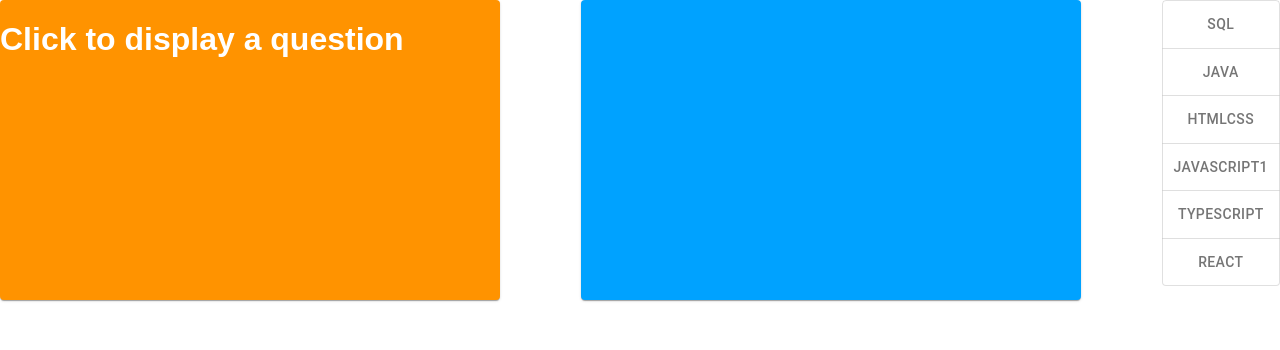
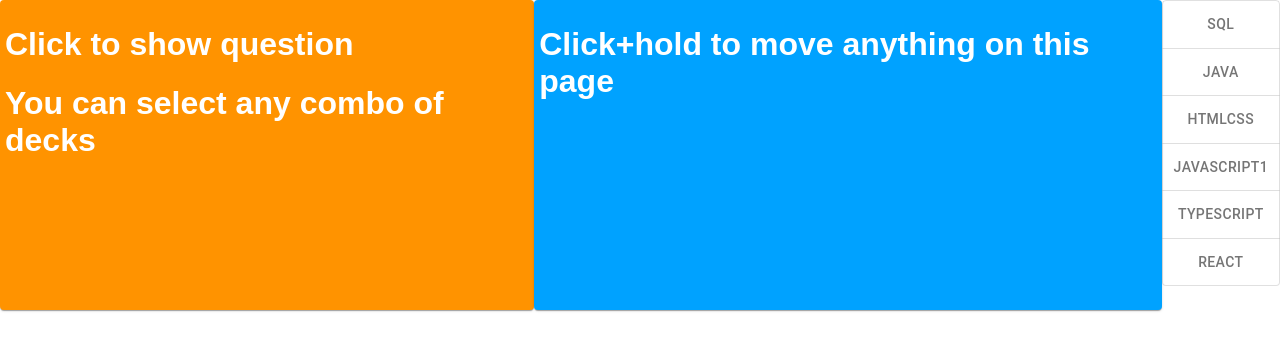
Before and after one commit to jsparks9/cards, a React (Create React App) app: page / in a window 1280 px wide. Shown: the top 350 px of the page. Built offline with nearby package versions, Linux system fonts and the light colour scheme.

Commit message:
style changes

```diff
--- a/src/App.tsx
+++ b/src/App.tsx
@@ -25,7 +25,10 @@ let hasSent = false;
 let qm_down = false;
 let qm_moved = false;
 let show_a = true;
+let has_clicked = false;
 const default_a = "<h3>Click to Show Answer";
+const init_q = "<h1>Click to show question</h1><h1>You can select any combo of decks</h1>";
+const init_a = "<h1>Click+hold to move anything on this page</h1>";
 
 export default function App() {
   const [loadedDecks, setLoadedDecks] = useState<Deck[]>([]); // stores fetched decks
@@ -33,7 +36,7 @@ export default function App() {
   const [currentDeckInds, setCurrentDeckInds] = useState<number[]>([]); // tracks currently selected decks
   const [currentCards, setCurrentCards] = useState<Card[]>([]); // cards that may be displayed
   const [orderInd, setOrderInd] = useState<number[]>([]); // tracks deck order in currentCards
-  const [displayCard, setDisplayCard] = useState<Card>({q:"<h1>Click to display a question</h1>",a:""} as Card);
+  const [displayCard, setDisplayCard] = useState<Card>({q:init_q,a:init_a} as Card);
 
   const [showA, setShowA] = useState(true);
   const [deckSelection, setDeckSelection] = React.useState<string[]>([]);
@@ -42,6 +45,7 @@ export default function App() {
     event: React.MouseEvent<HTMLElement>,
     currentSel: string[],
   ) => {
+    if (!has_clicked) { has_clicked=true; };
     if (currentSel.length) { // enforces at least one selection
       console.log("Setting deck selection to "+currentSel)
       setDeckSelection(currentSel);
@@ -202,7 +206,7 @@ export default function App() {
       setDisplayCard(currentCards[rnum]);
     }
     else {
-      setDisplayCard({q:"<h1>No Cards Loaded</h1>", a:"<h1></h1>"} as Card);
+      setDisplayCard({q:"<h1>Please select a deck first</h1>", a:"<h1></h1>"} as Card);
     }
     console.log(currentCards);
 
@@ -214,6 +218,10 @@ export default function App() {
     qm_down = true;
   }
   const q_m_move = (e:SyntheticEvent) => {
+    if (!has_clicked) {
+      has_clicked=true;
+      setDeckSelection([decks[0]]);
+    }
     console.log("moved");
     if (qm_down) { qm_moved = true;
     }
@@ -270,7 +278,8 @@ export default function App() {
       <Card
         style={{ minWidth: "500px", minHeight: "300px",
         backgroundColor: "#FF9300", color: "#ffffff",
-        textAlign:"left" }}
+        textAlign:"left", padding:"5px"
+      }}
       >
         <div //onClick={q_click}
         onMouseDown={q_m_down}
@@ -287,7 +296,7 @@ export default function App() {
       <Card
         style={{ minWidth: "500px", minHeight: "300px",
         backgroundColor: "#00A2FF", color: "#ffffff",
-        textAlign:"left"
+        textAlign:"left", padding:"5px"
         }}
       >
         <div
```
